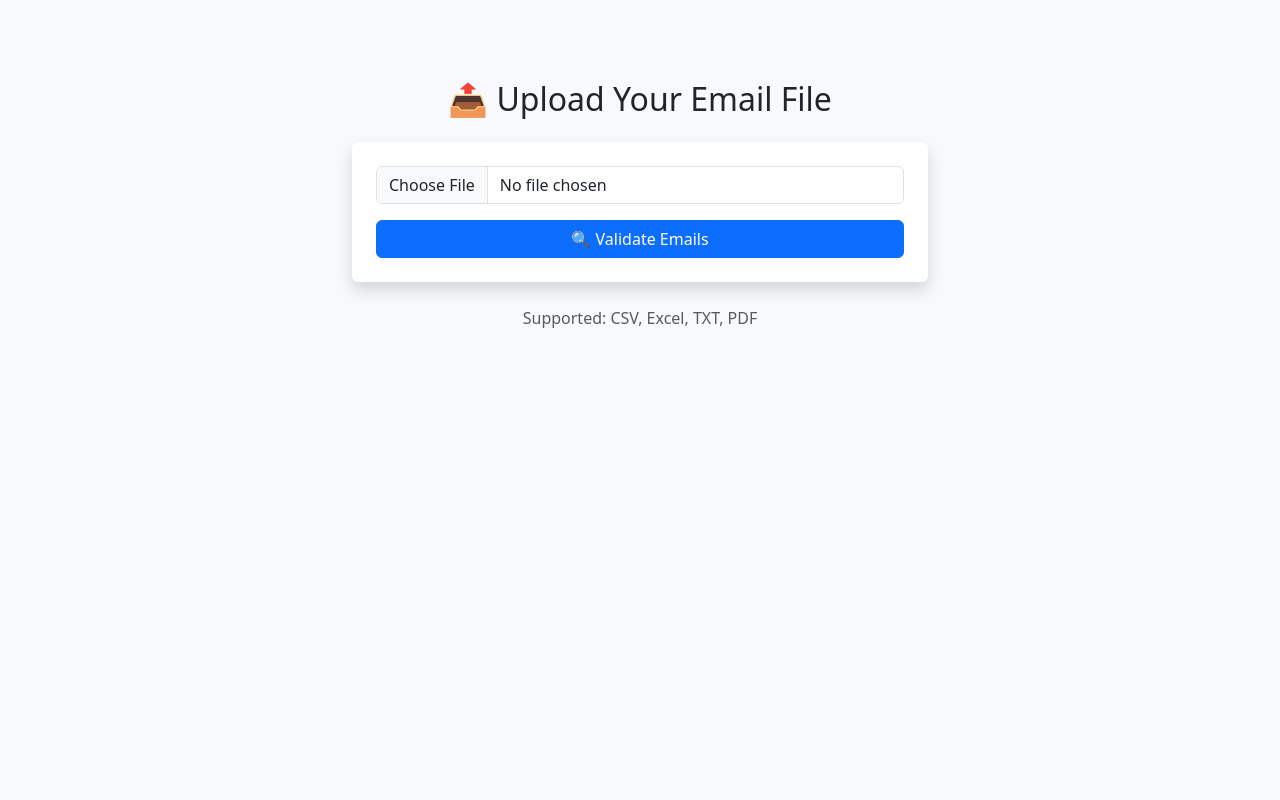
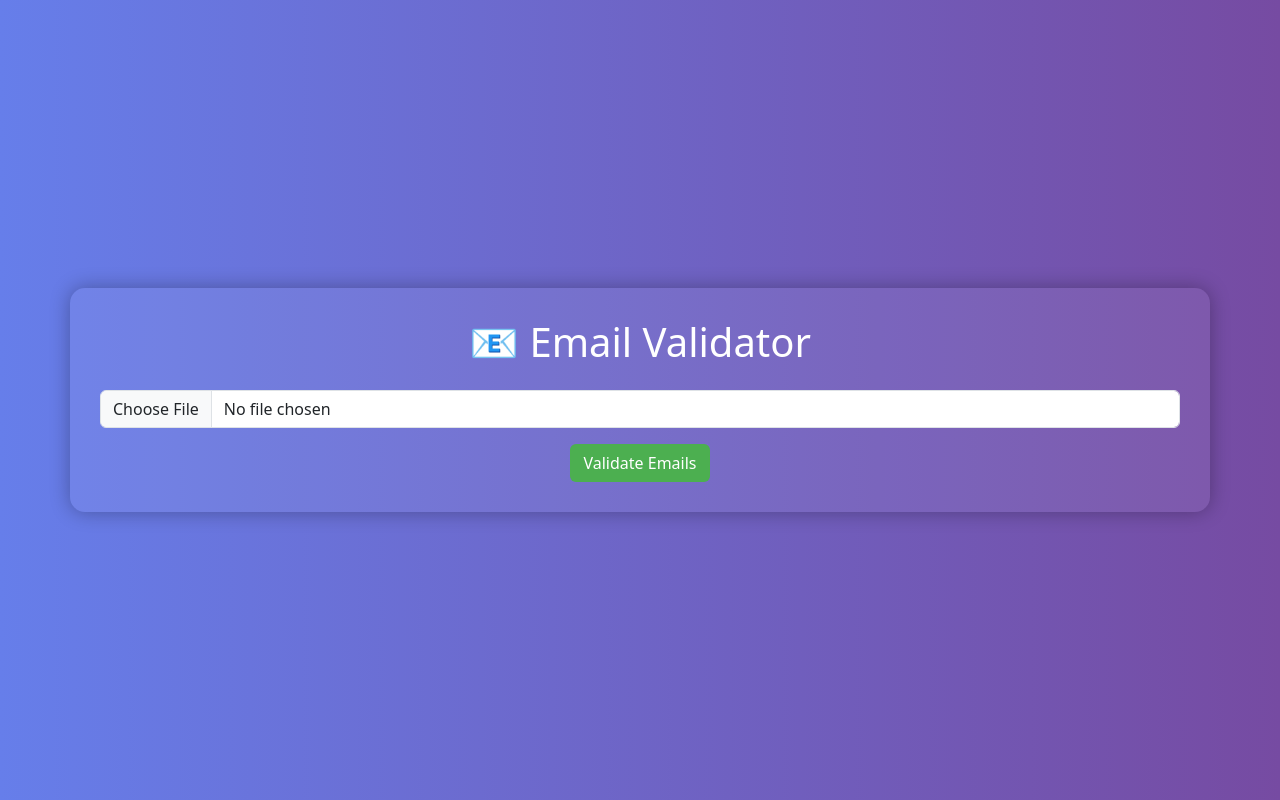
Before and after one commit to ojas1807/email-validator, a Flask app: page / in a window 1280 px wide. Run offline with Flask 3, Linux system fonts and the light colour scheme.

Commit message:
Ui Improved

```diff
--- a/templates/index.html
+++ b/templates/index.html
@@ -1,29 +1,46 @@
 <!DOCTYPE html>
 <html lang="en">
 <head>
-  <meta charset="UTF-8">
-  <title>Email Validator | Upload</title>
-  <link href="https://cdn.jsdelivr.net/npm/bootstrap@5.3.0/dist/css/bootstrap.min.css" rel="stylesheet">
+  <meta charset="UTF-8" />
+  <meta name="viewport" content="width=device-width, initial-scale=1.0" />
+  <title>Email Validator</title>
+  <link rel="stylesheet" href="https://cdn.jsdelivr.net/npm/bootstrap@5.3.0/dist/css/bootstrap.min.css" />
   <style>
     body {
-      background-color: #f7f9fc;
+      background: linear-gradient(to right, #667eea, #764ba2);
+      color: white;
+      min-height: 100vh;
+      display: flex;
+      justify-content: center;
+      align-items: center;
     }
     .container {
-      max-width: 600px;
-      margin-top: 80px;
+      background-color: #ffffff10;
+      padding: 30px;
+      border-radius: 15px;
+      box-shadow: 0 0 20px rgba(0, 0, 0, 0.3);
+    }
+    input[type="file"] {
+      background-color: white;
+    }
+    .btn-custom {
+      background-color: #4caf50;
+      color: white;
+    }
+    .btn-custom:hover {
+      background-color: #45a049;
     }
   </style>
 </head>
 <body>
   <div class="container text-center">
-    <h2 class="mb-4">📤 Upload Your Email File</h2>
-    <form method="post" enctype="multipart/form-data" class="p-4 shadow rounded bg-white">
+    <h1 class="mb-4">📧 Email Validator</h1>
+    <form method="POST" enctype="multipart/form-data">
       <div class="mb-3">
-        <input class="form-control" type="file" name="file" accept=".csv,.xlsx,.xls,.txt,.pdf" required>
+        <input class="form-control" type="file" name="file" required />
       </div>
-      <button class="btn btn-primary w-100">🔍 Validate Emails</button>
+      <button type="submit" class="btn btn-custom">Validate Emails</button>
     </form>
-    <p class="mt-4 text-muted">Supported: CSV, Excel, TXT, PDF</p>
   </div>
 </body>
 </html>
```
Also changed, not shown: templates/result.html (+30 -16 lines).
